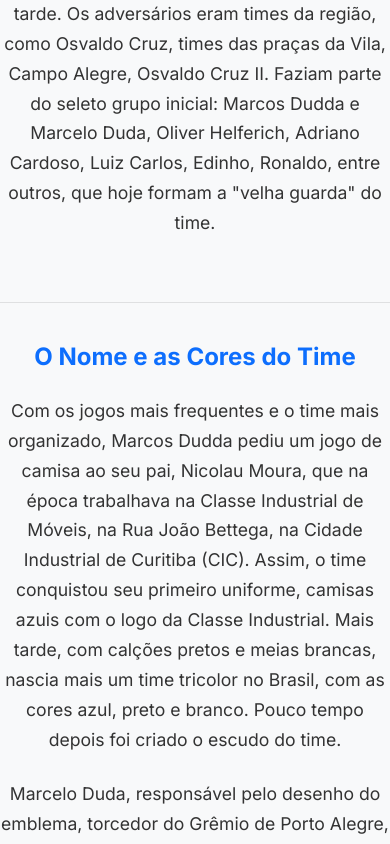
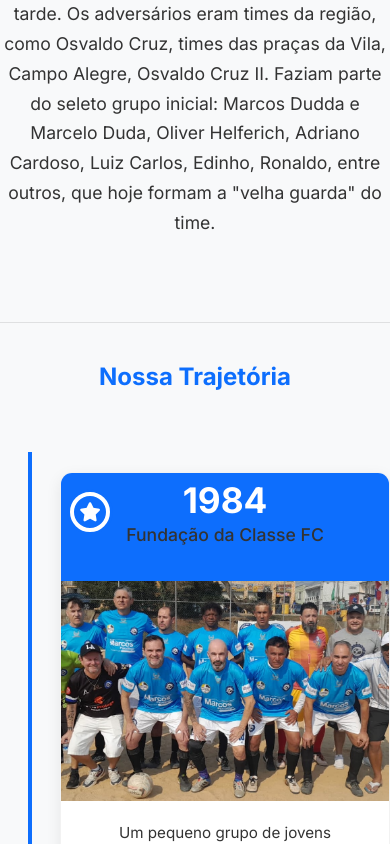
Before and after one commit to drfurtado/cfc2025, a React (Create React App) app in the folder frontend/: page /historia in a window 390 px wide. Shown: the part 1156-2000 px from the top of the page. Built offline with nearby package versions, Linux system fonts and the light colour scheme.

Commit message:
Enhance team and history pages with new timeline and improved UI components

```diff
--- a/frontend/src/pages/HistoriaPage.css
+++ b/frontend/src/pages/HistoriaPage.css
@@ -24,6 +24,9 @@
 .historia-page .hero-section .container {
   position: relative;
   z-index: 2;
+  padding-left: 30px;
+  padding-right: 30px;
+  max-width: 1200px;
 }
 
 .historia-page .page-title {
@@ -42,12 +45,25 @@
 
 /* Content Sections */
 .historia-page .content-section {
-  padding: 60px 0;
+  padding: 80px 0;
+}
+
+.historia-page .container {
+  padding-left: 40px;
+  padding-right: 40px;
+  max-width: 1200px;
+}
+
+@media (min-width: 1200px) {
+  .historia-page .container {
+    padding-left: 60px;
+    padding-right: 60px;
+  }
 }
 
 .historia-page .history-section {
-  margin-bottom: 60px;
-  padding-bottom: 40px;
+  margin-bottom: 80px;
+  padding-bottom: 60px;
   border-bottom: 1px solid rgba(0, 0, 0, 0.1);
 }
 
@@ -146,6 +162,166 @@
   margin-top: 5px;
 }
 
+/* Timeline Styling */
+.timeline-container {
+  position: relative;
+  margin: 60px 0;
+  padding: 20px 0;
+}
+
+.timeline-line {
+  position: absolute;
+  top: 0;
+  bottom: 0;
+  left: 50%;
+  width: 4px;
+  background-color: var(--primary-blue);
+  transform: translateX(-50%);
+}
+
+.timeline-item {
+  position: relative;
+  margin-bottom: 60px;
+  width: 100%;
+}
+
+.timeline-item:last-child {
+  margin-bottom: 0;
+}
+
+.timeline-content {
+  position: relative;
+  width: 45%;
+  padding: 0;
+}
+
+.timeline-item:nth-child(odd) .timeline-content {
+  margin-left: auto;
+}
+
+.timeline-card {
+  background-color: white;
+  border-radius: 12px;
+  box-shadow: 0 5px 15px rgba(0, 0, 0, 0.08);
+  overflow: hidden;
+  transition: transform 0.3s ease, box-shadow 0.3s ease;
+  border: 1px solid rgba(0, 0, 0, 0.05);
+  max-width: 400px;
+  margin: 0 auto;
+}
+
+.timeline-card:hover {
+  transform: translateY(-5px);
+  box-shadow: 0 12px 25px rgba(0, 0, 0, 0.12);
+}
+
+.timeline-card-header {
+  background-color: var(--primary-blue);
+  color: white;
+  padding: 8px 15px;
+  position: relative;
+}
+
+.timeline-year {
+  font-size: 2.2rem;
+  font-weight: 700;
+  margin: 0;
+  color: white;
+  line-height: 1.1;
+}
+
+.timeline-title {
+  font-size: 1.1rem;
+  font-weight: 500;
+  margin: 0;
+  color: rgba(255, 255, 255, 0.9);
+}
+
+.timeline-image-container {
+  position: relative;
+  width: 100%;
+  height: 220px;
+  overflow: hidden;
+}
+
+.timeline-image {
+  width: 100%;
+  height: 100%;
+  object-fit: cover;
+  object-position: center;
+  display: block;
+}
+
+.timeline-card-body {
+  padding: 20px;
+  color: var(--neutral-black);
+}
+
+.timeline-card-body p {
+  margin-bottom: 15px;
+  line-height: 1.6;
+  color: #333;
+  font-size: 0.95rem;
+}
+
+.timeline-badge {
+  position: absolute;
+  width: 40px;
+  height: 40px;
+  background-color: var(--primary-blue);
+  border-radius: 50%;
+  top: 20px;
+  display: flex;
+  align-items: center;
+  justify-content: center;
+  color: white;
+  font-size: 1.2rem;
+  z-index: 2;
+  border: 4px solid white;
+  box-shadow: 0 0 0 3px var(--primary-blue);
+}
+
+.timeline-item:nth-child(odd) .timeline-badge {
+  left: -20px;
+}
+
+.timeline-item:nth-child(even) .timeline-badge {
+  right: -20px;
+}
+
+.timeline-achievement {
+  display: inline-block;
+  padding: 6px 12px;
+  background-color: rgba(13, 110, 253, 0.1);
+  color: var(--primary-blue);
+  border-radius: 4px;
+  font-weight: 600;
+  font-size: 0.9rem;
+  margin-top: 5px;
+}
+
+.timeline-achievement i {
+  margin-right: 5px;
+  color: var(--primary-blue);
+}
+
+/* Responsive adjustments */
+@media (max-width: 768px) {
+  .timeline-line {
+    left: 30px;
+  }
+
+  .timeline-content {
+    width: calc(100% - 60px);
+    margin-left: 60px !important;
+  }
+
+  .timeline-badge {
+    left: 10px !important;
+    right: auto !important;
+  }
+}
+
 /* Final Quote */
 .historia-page .final-quote {
   background-color: var(--neutral-black);
--- a/frontend/src/pages/HistoriaPage.js
+++ b/frontend/src/pages/HistoriaPage.js
@@ -2,6 +2,52 @@ import React from 'react';
 import './HistoriaPage.css';
 
 function HistoriaPage() {
+  // Timeline data
+  const timelineEvents = [
+    {
+      year: 1984,
+      title: "Fundação da Classe FC",
+      description: "Um pequeno grupo de jovens jogadores, entre 10 e 14 anos de idade, começou a jogar futebol na praça ao lado do Colégio Dirce Celestino do Amaral, no CIC, em Curitiba. Marcos Dudda, o mais velho, organizou a turma para jogar contra times da região.",
+      image: "/images/cfc-atual3.jpeg",
+      achievement: "Início da jornada"
+    },
+    {
+      year: 1985,
+      title: "Primeiro Título - Torneio Jaime Lerner",
+      description: "O primeiro título veio um ano após a fundação, em 1985, num torneio realizado na Vila N. Sra da Luz, campanha para a Prefeitura de Curitiba. A Classe FC derrotou o Vasquinho na semifinal e, nos pênaltis, consagrou-se campeã contra o Expressinho.",
+      image: "/images/cfc-atual1.png",
+      achievement: "Campeão"
+    },
+    {
+      year: 1986,
+      title: "Criação do Escudo",
+      description: "Marcelo Duda, torcedor do Grêmio de Porto Alegre, criou o escudo do time inspirado no símbolo do Grêmio e na banda Engenheiros do Hawaii. O escudo foi uma junção do símbolo do Grêmio com as engrenagens, presentes nas capas dos discos da banda.",
+      image: "/images/logo-antigo.png",
+      achievement: "Identidade visual"
+    },
+    {
+      year: 1990,
+      title: "Copa Poupança Banestado",
+      description: "O título HISTÓRICO do time veio em 1990. A Copa Poupança Banestado, amplamente divulgada pela imprensa na época, tendo como veículo principal de divulgação a Tribuna do Paraná. O time conquistou o título de forma invicta.",
+      image: "/images/cfc-atual2.png",
+      achievement: "Campeão invicto"
+    },
+    {
+      year: 2010,
+      title: "Renovação do Time",
+      description: "Com o passar dos anos, o time foi se renovando, mas mantendo a essência e os valores que sempre nortearam o Classe FC. Novos jogadores foram se integrando ao grupo, trazendo novas ideias e energias para o time.",
+      image: "/images/cfc-atual5.png",
+      achievement: "Nova geração"
+    },
+    {
+      year: 2024,
+      title: "Copa Lillico",
+      description: "Em 2024, o Classe FC conquistou mais um título importante para sua história, sagrando-se campeão da Copa Lillico, mostrando que o time continua forte e competitivo após 40 anos de história.",
+      image: "/images/cfc-atual4.png",
+      achievement: "Campeão"
+    }
+  ];
+
   return (
     <div className="historia-page">
       <div className="hero-section" style={{ backgroundImage: `url('/images/cfc-atual3.jpeg')` }}>
@@ -28,6 +74,47 @@ function HistoriaPage() {
         </section>
 
         <section className="history-section">
+          <h2 className="section-title">Nossa Trajetória</h2>
+
+          <div className="timeline-container">
+            <div className="timeline-line"></div>
+
+            {timelineEvents.map((event, index) => (
+              <div className="timeline-item" key={index}>
+                <div className="timeline-content">
+                  <div className="timeline-badge">
+                    <i className="fas fa-star"></i>
+                  </div>
+                  <div className="timeline-card">
+                    <div className="timeline-card-header">
+                      <h3 className="timeline-year">{event.year}</h3>
+                      <p className="timeline-title">{event.title}</p>
+                    </div>
+                    {event.image && (
+                      <div className="timeline-image-container">
+                        <img
+                          src={event.image}
+                          alt={event.title}
+                          className="timeline-image"
+                        />
+                      </div>
+                    )}
+                    <div className="timeline-card-body">
+                      <p>{event.description}</p>
+                      {event.achievement && (
+                        <div className="timeline-achievement">
+                          <i className="fas fa-trophy mr-2"></i> {event.achievement}
+                        </div>
+                      )}
+                    </div>
+                  </div>
+                </div>
+              </div>
+            ))}
+          </div>
+        </section>
+
+        <section className="history-section">
           <div className="row align-items-center">
             <div className="col-lg-6">
               <h2 className="section-title">O Nome e as Cores do Time</h2>
@@ -48,42 +135,11 @@ function HistoriaPage() {
         </section>
 
         <section className="history-section">
-          <h2 className="section-title">Conquistas e Campeonatos</h2>
-          <div className="row">
-            <div className="col-lg-8">
-              <p>
-                Após muitos amistosos, era hora de enfrentar novos desafios. O primeiro título veio um ano após a fundação, em 1985, num torneio realizado na Vila N. Sra da Luz, campanha para a Prefeitura de Curitiba – Torneio Jaime Lerner. O torneio contou com alguns dos principais times da época na Vila, como Vasquinho e Expressinho. A Classe FC derrotou o Vasquinho na semifinal e, nos pênaltis, consagrou-se campeã contra o Expressinho, time sensação da época, com vários craques que ainda disputam campeonatos em Curitiba.
-              </p>
-              <p>
-                Vários outros títulos vieram em torneios e campeonatos disputados na Cidade Industrial de Curitiba, mas o título HISTÓRICO do time veio em 1990. A Copa Poupança Banestado, amplamente divulgada pela imprensa na época, tendo como veículo principal de divulgação a Tribuna do Paraná. O time conquistou o título de forma invicta, mostrando sua força e determinação em campo. Atualmente, a Classe FC disputa o campeonato 50tinha, na Vila N. Sra. da Luz, e tem projeto de disputar o campeonato no Santa Amélia, levando o nome do time para outras regiões da cidade e mostrando que o futebol amador ainda é uma paixão que move muitas pessoas.
-              </p>
-            </div>
-            <div className="col-lg-4">
-              <div className="trophy-timeline">
-                <div className="trophy-item">
-                  <div className="trophy-year">1985</div>
-                  <div className="trophy-name">Torneio Jaime Lerner</div>
-                </div>
-                <div className="trophy-item">
-                  <div className="trophy-year">1990</div>
-                  <div className="trophy-name">Copa Poupança Banestado</div>
-                  <div className="trophy-highlight">Invicto</div>
-                </div>
-                <div className="trophy-item">
-                  <div className="trophy-year">2024</div>
-                  <div className="trophy-name">Copa Vila</div>
-                </div>
-              </div>
-            </div>
-          </div>
-        </section>
-
-        <section className="history-section">
           <div className="row align-items-center">
             <div className="col-lg-4">
               <div className="image-container">
-                <img src="/images/copa-vila-2024.jpg" alt="Time atual do Classe FC" className="img-fluid rounded shadow" />
-                <div className="image-caption">Time do Classe FC na Copa Vila 2024</div>
+                <img src="/images/cfc-atual4.png" alt="Time atual do Classe FC" className="img-fluid rounded shadow" />
+                <div className="image-caption">Time do Classe FC na Copa Lillico 2024</div>
               </div>
             </div>
             <div className="col-lg-8">
@@ -101,17 +157,8 @@ function HistoriaPage() {
             O time Classe FC é muito mais do que um time de futebol, é uma família formada pelos integrantes da "velha guarda", amigos que estão juntos há 40 anos e tomam as decisões do time, jogadores que foram se integrando ao longo dos anos, criando laços de amizade que ultrapassam os campos, e atletas convocados pontualmente para a disputa dos campeonatos, que logo se enturmam e passam a fazer parte dessa grande família.
           </p>
           <p>
-            Além das atividades comuns de um time de futebol, a união dessas pessoas se torna uma força nas iniciativas de ajuda humanitária aos mais necessitados. Nas confraternizações de fim de ano do time, eles promovem a arrecadação de alimentos, que são doados à igreja para distribuição às famílias carentes do bairro. São essas pequenas ações que tornam um time de futebol amador ainda mais importante para a vida das comunidades e por isso eles merecem ser valorizados e incentivados a seguir em frente e a crescer cada vez mais.
+            O time tem uma filosofia de jogo baseada no respeito ao adversário, na amizade entre os jogadores e na valorização do futebol como esporte que une pessoas. O Classe FC é um time que valoriza a história e a tradição, mas que está sempre aberto a novas ideias e desafios, mantendo viva a chama da paixão pelo futebol que move o time há mais de 40 anos.
           </p>
-          <p>
-            O time Classe FC é um exemplo de como o esporte amador pode transformar a vida das pessoas e das comunidades, promovendo amizades que perduram através do tempo, a paz, o lazer e combatendo a violência nos bairros da periferia. Iniciativas como essa merecem ser valorizadas e incentivadas, pois mostram que o futebol é muito mais que um esporte, é uma ferramenta de transformação social.
-          </p>
-
-          <div className="final-quote">
-            <blockquote>
-              O time Classe FC é um exemplo de dedicação, amizade e transformação social através do esporte. Que venham mais 40 anos de história e conquistas!
-            </blockquote>
-          </div>
         </section>
       </div>
     </div>
```
Also changed, not shown: frontend/src/pages/TimePage.css (+109 -35 lines), frontend/src/pages/TimePage.js (+31 -21 lines).
